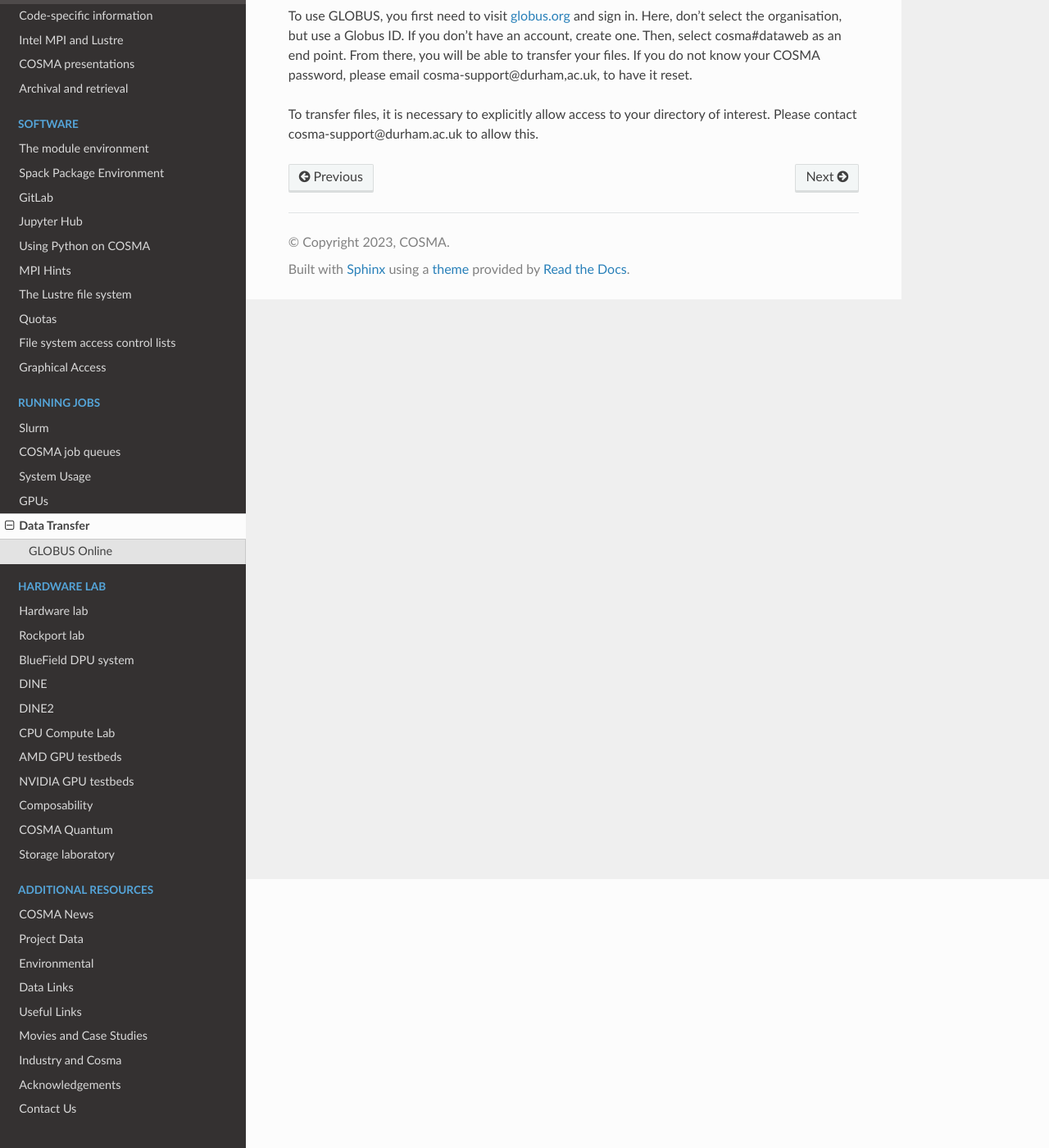
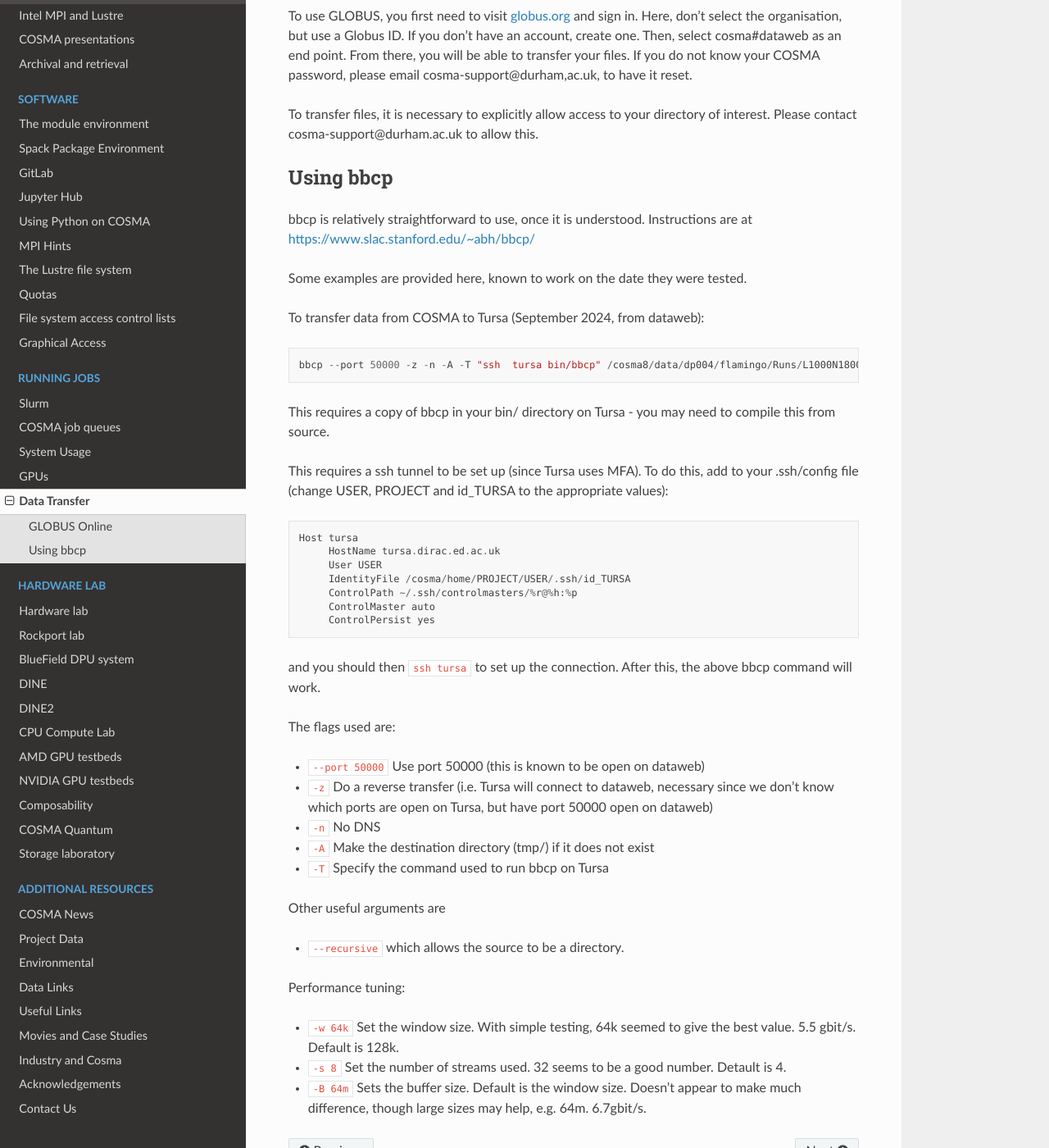
Before and after one commit to agb32/cosmadoc, a Sphinx documentation site: the page built from docs/source/data.md, in a window 1280 px wide and 1400 px high, scrolled down 328 px. Shown: the whole window at 82% size. Built offline with Sphinx 7.4.7 and the Read the Docs theme 2.0.0, drawn with Linux system fonts in a browser that asks for light colours.

Commit message:
Added bbcp info

````diff
--- a/docs/source/data.md
+++ b/docs/source/data.md
@@ -7,3 +7,47 @@
 To use GLOBUS, you first need to visit [globus.org](globus.org) and sign in. Here, don't select the organisation, but use a Globus ID. If you don't have an account, create one. Then, select cosma#dataweb as an end point. From there, you will be able to transfer your files. If you do not know your COSMA password, please email cosma-support@durham,ac.uk, to have it reset.
 
 To transfer files, it is necessary to explicitly allow access to your directory of interest. Please contact cosma-support@durham.ac.uk to allow this.
+
+## Using bbcp
+
+bbcp is relatively straightforward to use, once it is understood.  Instructions are at [https://www.slac.stanford.edu/~abh/bbcp/](https://www.slac.stanford.edu/~abh/bbcp/)
+
+Some examples are provided here, known to work on the date they were tested.
+
+To transfer data from COSMA to Tursa (September 2024, from dataweb):
+
+```
+bbcp --port 50000 -z -n -A -T "ssh  tursa bin/bbcp" /cosma8/data/dp004/flamingo/Runs/L1000N1800/HYDRO_FIDUCIAL/lightcones/lightcone1_particles/* USER@tursa-login1.dirac.ed.ac.uk:./tmp/
+```
+
+This requires a copy of bbcp in your bin/ directory on Tursa - you may need to compile this from source.
+
+This requires a ssh tunnel to be set up (since Tursa uses MFA).  To do this, add to your .ssh/config file (change USER, PROJECT and id_TURSA to the appropriate values):
+
+```
+Host tursa
+     HostName tursa.dirac.ed.ac.uk
+     User USER
+     IdentityFile /cosma/home/PROJECT/USER/.ssh/id_TURSA
+     ControlPath ~/.ssh/controlmasters/%r@%h:%p
+     ControlMaster auto
+     ControlPersist yes
+```
+
+and you should then `ssh tursa` to set up the connection.  After this, the above bbcp command will work.
+
+The flags used are:
+
+- `--port 50000` Use port 50000 (this is known to be open on dataweb)
+- `-z` Do a reverse transfer (i.e. Tursa will connect to dataweb, necessary since we don't know which ports are open on Tursa, but have port 50000 open on dataweb)
+- `-n` No DNS
+- `-A` Make the destination directory (tmp/) if it does not exist
+- `-T` Specify the command used to run bbcp on Tursa
+
+Other useful arguments are
+- `--recursive` which allows the source to be a directory.
+
+Performance tuning:
+- `-w 64k` Set the window size.  With simple testing, 64k seemed to give the best value.  5.5 gbit/s.  Default is 128k.
+- `-s 8` Set the number of streams used.  32 seems to be a good number.  Detault is 4.
+- `-B 64m` Sets the buffer size.  Default is the window size.  Doesn't appear to make much difference, though large sizes may help, e.g. 64m.  6.7gbit/s.
````
